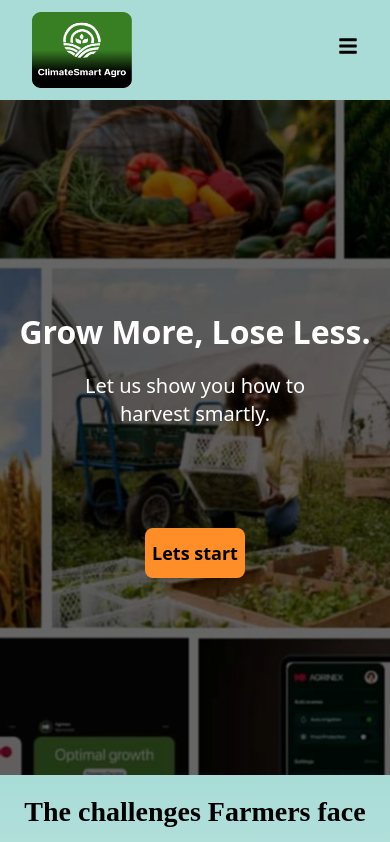
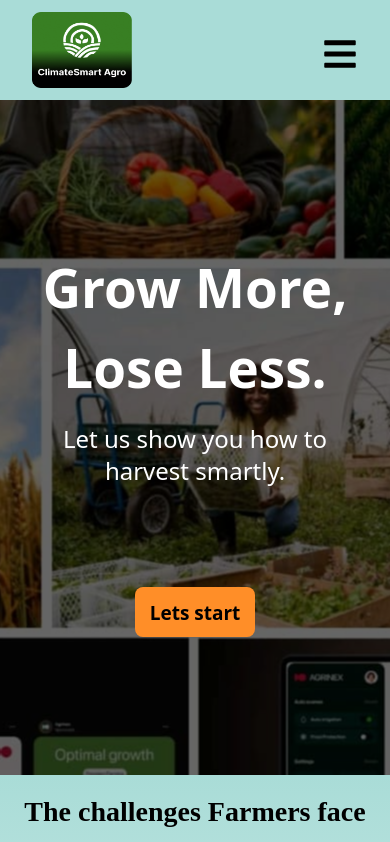
Before and after one commit to meedaah19/agro-smart-climate, a React (Vite) app: page / in a window 390 px wide. Shown: the top 842 px of the page. Built offline with nearby package versions, Linux system fonts and the light colour scheme.

Commit message:
increase menubar and add more size to the texts

```diff
--- a/src/components/Home/Layout1.jsx
+++ b/src/components/Home/Layout1.jsx
@@ -20,17 +20,17 @@ export default function Layout1(){
             {/* Content on top */}
             <div className='relative z-10 lg:w-[1120px] h-auto lg:h-[325px] pt-[10px] lg:pr-[160px] grid gap-25 lg:gap-[32px]'>
                 <div className='lg:w-[1120px] h-auto lg:h-[232px] grid gap-[16px] text-center '>
-                    <h1 className='font-[700] lg:text-[64px] text-[32px] text-white'>
+                    <h1 className='font-[700] lg:text-[64px] text-[53px] text-white'>
                         Grow More, Lose Less.
                     </h1>
-                    <p className='font-[500] text-xl lg:text-[40px] text-white'>
+                    <p className='font-[500] text-2xl lg:text-[40px] text-white'>
                         Let us show you how to <br /> harvest smartly.
                     </p>
                 </div>
 
                 <div className='flex justify-center'>
                     <button
-                        className='lg:w-[156px] lg:h-[61px] w-[100px] h-[50px] rounded-[8px] lg:py-[16px] lg:px-[32px]   py-3 gap-[10px] bg-[#FF8E28] font-[700] text-[18px] lg:text-[19.2px] cursor-pointer'
+                        className='lg:w-[156px] lg:h-[61px] w-[120px] h-[50px] rounded-[8px] lg:py-[16px] lg:px-[32px]   py-3 gap-[10px] bg-[#FF8E28] font-[700] text-[19px] lg:text-[19.2px] cursor-pointer'
                         onClick={handleShowModal}
                     >
                         Lets start
--- a/src/components/Root/Navbar.jsx
+++ b/src/components/Root/Navbar.jsx
@@ -27,7 +27,7 @@ function Navbar(){
                     <div className="lg:hidden pt-[8px]">
                         <button
                         onClick={() => setMenuOpen(!menuOpen)}
-                        className="text-xl py-7 lg:py-0 text-black">
+                        className="text-4xl py-7 lg:py-0 text-black">
                         {menuOpen ? <FaTimes /> : <FaBars />}
                         </button>
                     </div>
```
